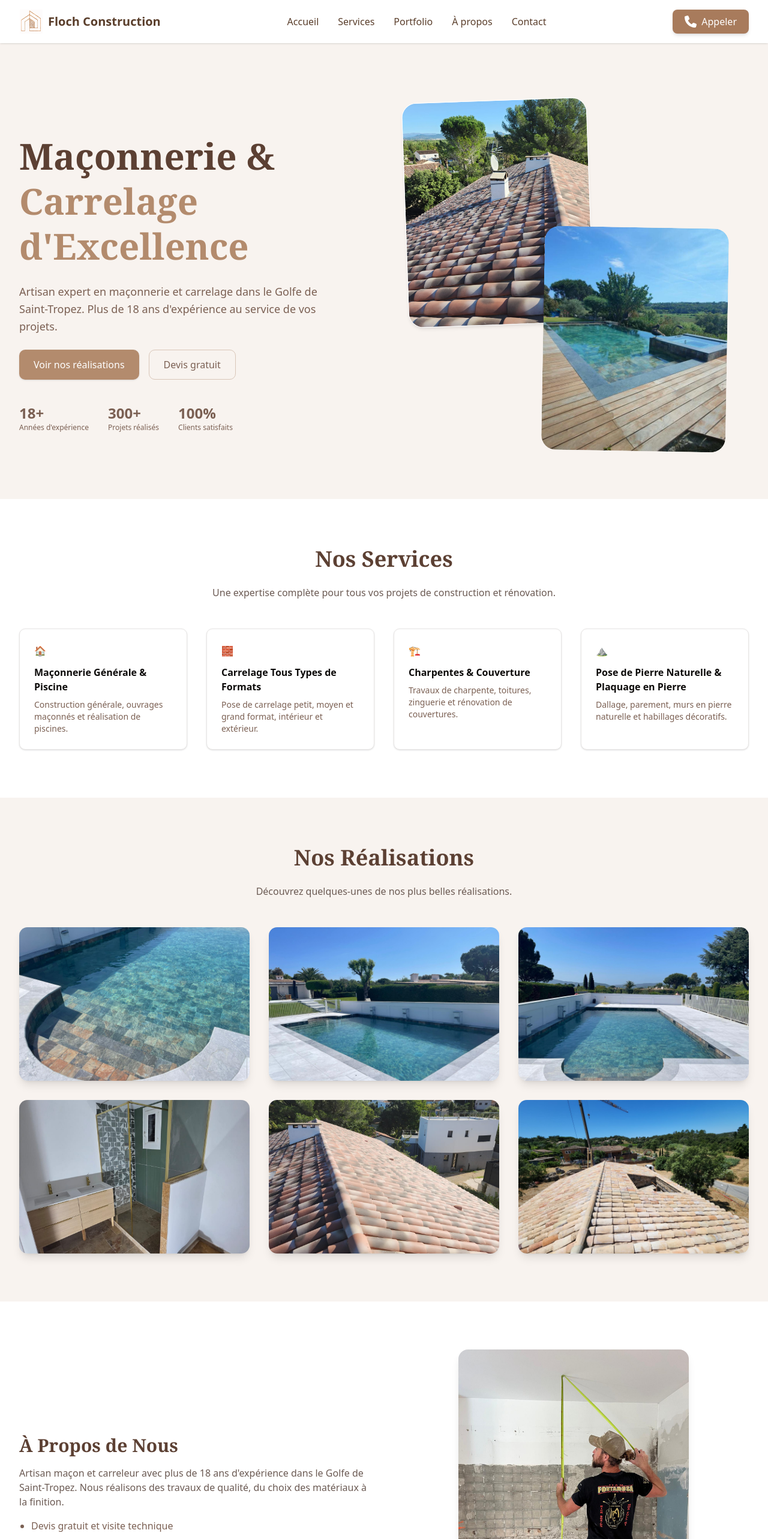
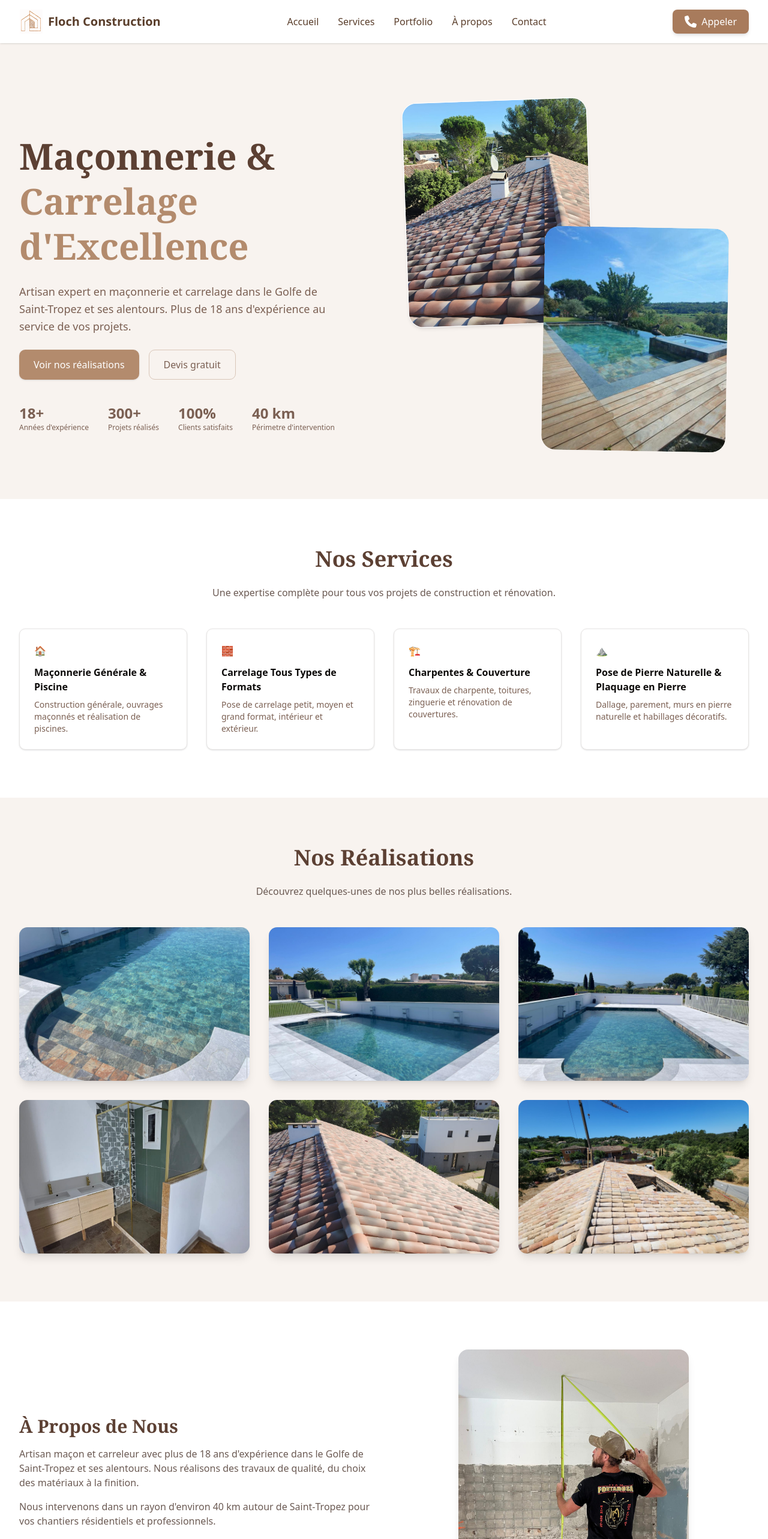
Before and after one commit to AndyMalgonne/FlochConstruction, a Next.js app: page / in a window 1280 px wide. Shown: the top 2566 px of the page at 60% size. Built offline with nearby package versions, Linux system fonts and the light colour scheme.

Commit message:
add "perimetre d'intervention"

```diff
--- a/components/About.tsx
+++ b/components/About.tsx
@@ -7,7 +7,8 @@ const About = () => {
       <div className="max-w-7xl mx-auto px-6 lg:px-8 grid grid-cols-1 lg:grid-cols-2 gap-12 items-center">
         <div>
           <h2 className="text-3xl font-serif font-bold text-[#5C4033] mb-4">À Propos de Nous</h2>
-          <p className="text-[#6b5a53] mb-4">Artisan maçon et carreleur avec plus de 18 ans d'expérience dans le Golfe de Saint-Tropez. Nous réalisons des travaux de qualité, du choix des matériaux à la finition.</p>
+          <p className="text-[#6b5a53] mb-4">Artisan maçon et carreleur avec plus de 18 ans d'expérience dans le Golfe de Saint-Tropez et ses alentours. Nous réalisons des travaux de qualité, du choix des matériaux à la finition.</p>
+          <p className="text-[#6b5a53] mb-4">Nous intervenons dans un rayon d'environ 40 km autour de Saint‑Tropez pour vos chantiers résidentiels et professionnels.</p>
           <ul className="list-disc ml-5 text-[#7b6053] space-y-2">
             <li>Devis gratuit et visite technique</li>
             <li>Matériaux locaux et durables</li>
--- a/components/Hero.tsx
+++ b/components/Hero.tsx
@@ -11,7 +11,7 @@ export default function Hero() {
             <span className="text-[#b38b6d]">Carrelage d'Excellence</span>
           </h1>
           <p className="text-base sm:text-lg text-[#7b6053] leading-relaxed max-w-lg mx-auto lg:mx-0">
-            Artisan expert en maçonnerie et carrelage dans le Golfe de Saint-Tropez. Plus de 18 ans d'expérience au service de vos projets.
+            Artisan expert en maçonnerie et carrelage dans le Golfe de Saint-Tropez et ses alentours. Plus de 18 ans d'expérience au service de vos projets.
           </p>
 
           <div className="flex flex-col sm:flex-row gap-4 justify-center lg:justify-start">
@@ -35,6 +35,10 @@ export default function Hero() {
             <div>
               <div className="text-xl sm:text-2xl font-bold">100%</div>
               <div className="text-xs">Clients satisfaits</div>
+            </div>
+            <div>
+              <div className="text-xl sm:text-2xl font-bold">40 km</div>
+              <div className="text-xs">Périmetre d'intervention</div>
             </div>
           </div>
         </div>
```
